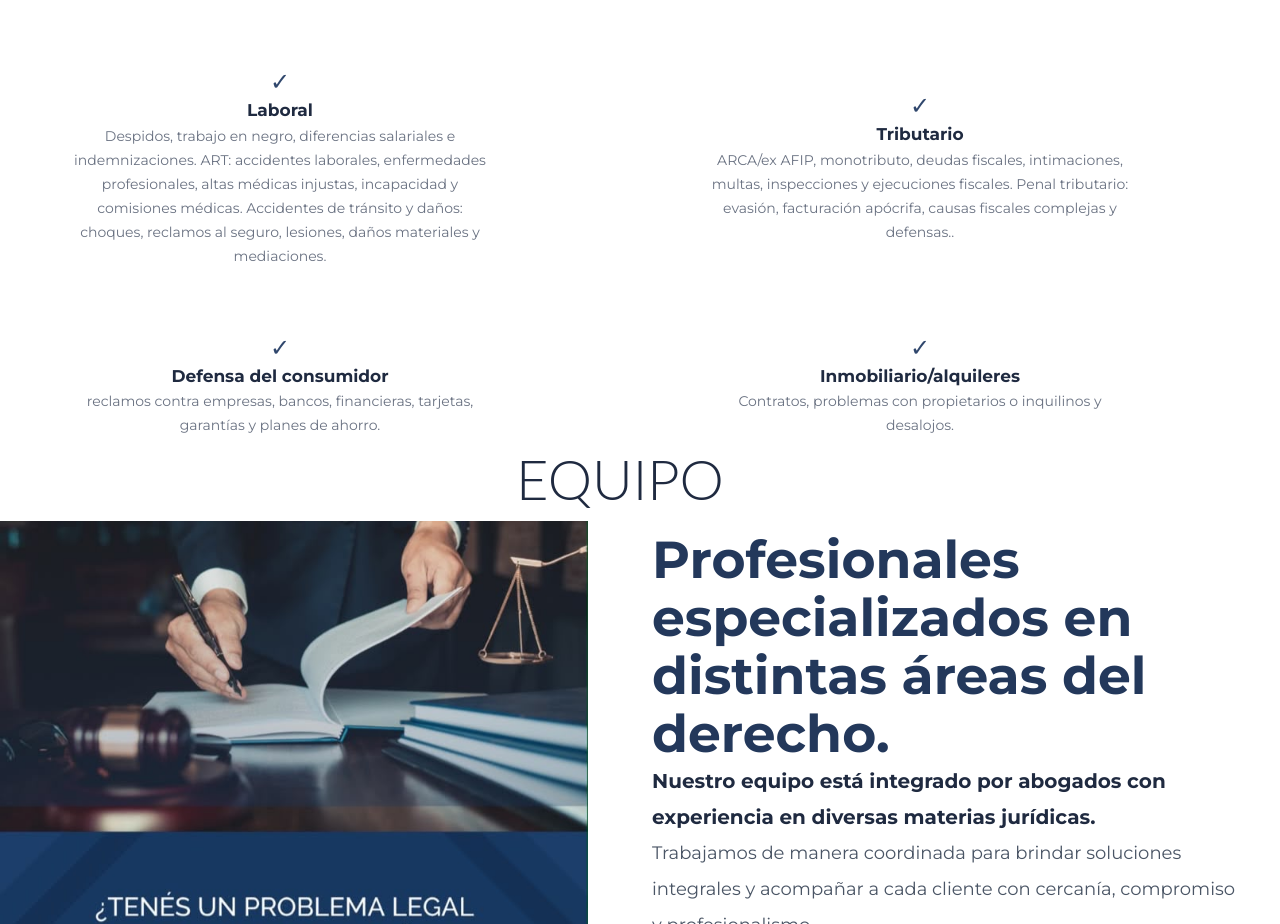
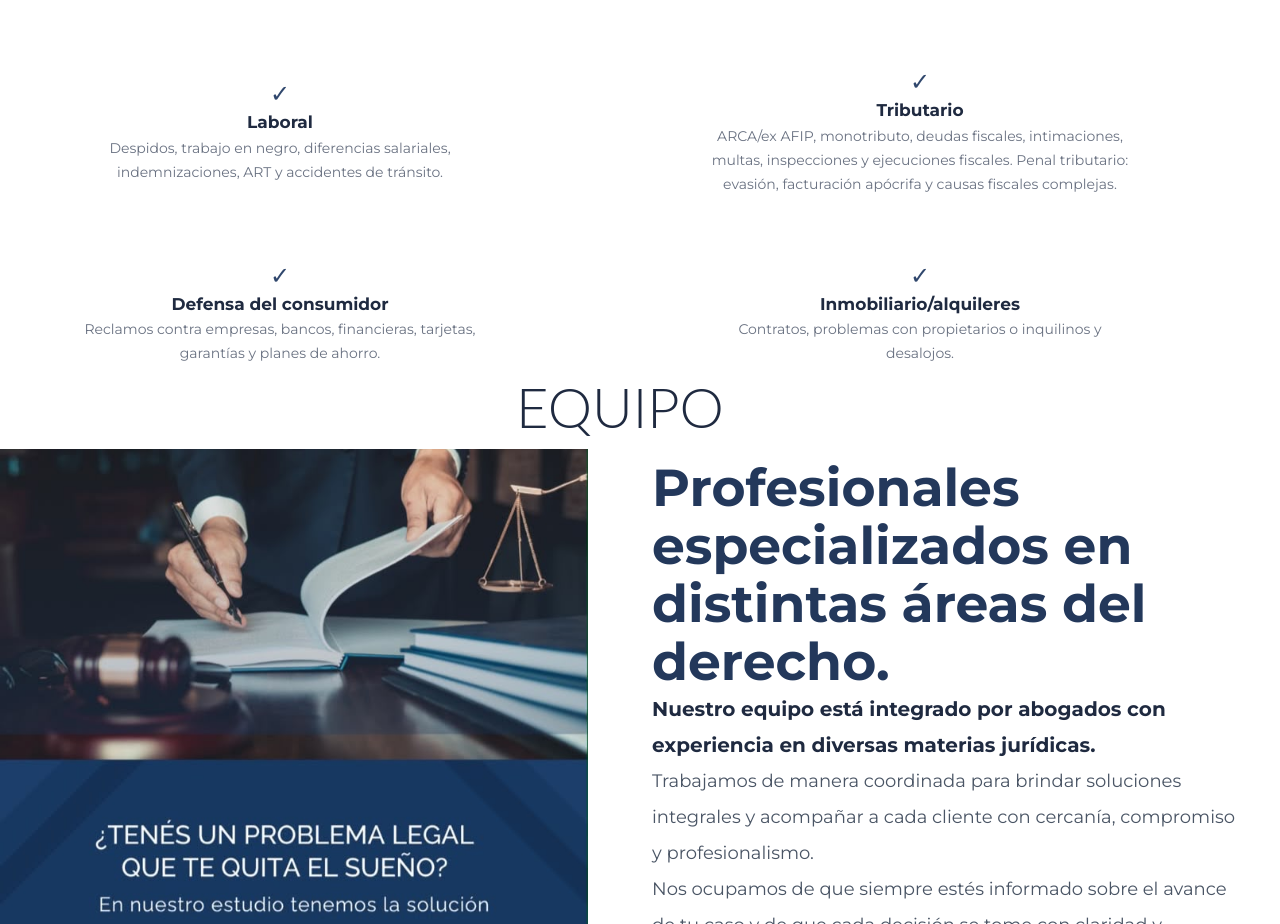
Before and after one commit to MaximilianoFamozo98/estudio-juridico-web, a Next.js app: page / in a window 1280 px wide. Shown: the part 2305-3229 px from the top of the page. Built offline with nearby package versions, Linux system fonts and the light colour scheme.

Commit message:
avanzamos

```diff
--- a/src/app/api/contact/route.js
+++ b/src/app/api/contact/route.js
@@ -12,7 +12,7 @@ export async function POST(request) {
 
     await resend.emails.send({
       from: "Formulario Web <onboarding@resend.dev>",
-      to: "estudiojuridicofv1@gmail.com",
+      to: "Estudiojuridicoltguerra@gmail.com",
       replyTo: email,
       subject: `Nueva consulta: ${subject}`,
       html: `
--- a/src/components/Services.jsx
+++ b/src/components/Services.jsx
@@ -25,17 +25,17 @@ export default function Services() {
   {
     title: "Laboral",
     description:
-        "Despidos, trabajo en negro, diferencias salariales e indemnizaciones. ART: accidentes laborales, enfermedades profesionales, altas médicas injustas, incapacidad y comisiones médicas. Accidentes de tránsito y daños: choques, reclamos al seguro, lesiones, daños materiales y mediaciones.",
+      "Despidos, trabajo en negro, diferencias salariales, indemnizaciones, ART y accidentes de tránsito.",
   },
   {
     title: "Tributario",
     description:
-        "ARCA/ex AFIP, monotributo, deudas fiscales, intimaciones, multas, inspecciones y ejecuciones fiscales. Penal tributario: evasión, facturación apócrifa, causas fiscales complejas y defensas..",
+      "ARCA/ex AFIP, monotributo, deudas fiscales, intimaciones, multas, inspecciones y ejecuciones fiscales. Penal tributario: evasión, facturación apócrifa y causas fiscales complejas.",
   },
   {
     title: "Defensa del consumidor",
     description:
-        "reclamos contra empresas, bancos, financieras, tarjetas, garantías y planes de ahorro.",
+      "Reclamos contra empresas, bancos, financieras, tarjetas, garantías y planes de ahorro.",
   },
   {
     title: "Inmobiliario/alquileres",
@@ -43,6 +43,7 @@ export default function Services() {
       "Contratos, problemas con propietarios o inquilinos y desalojos.",
   },
 ];
+
 
   return (
     <AnimationWrapper>
```
Lines whose indentation alone changed are shown as unchanged.
